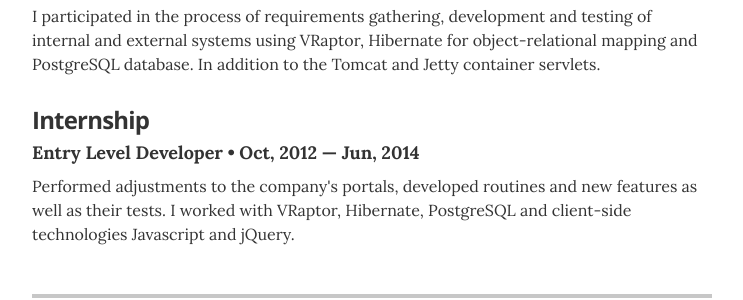
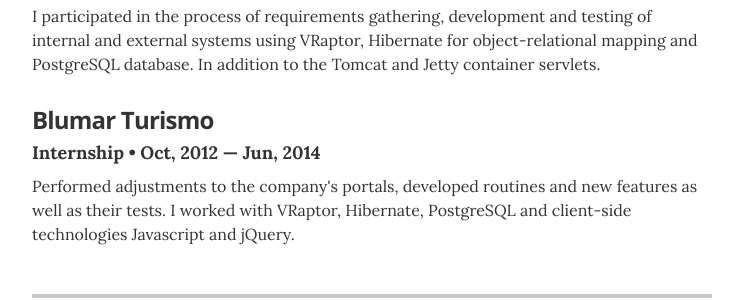
Before and after one commit to pedrobezerradev/pedrobezerradev.github.io, a Jekyll site: the page built from index.html, in a window 1280 px wide. Shown: the part 831-1131 px from the top of the page, without its empty margins (268-1011 px from the left). Built offline with Jekyll 4.4.1, drawn with Linux system fonts in a browser that asks for light colours.

Commit message:
correção da sessão de experiencia

```diff
--- a/_data/experience.yml
+++ b/_data/experience.yml
@@ -12,7 +12,7 @@
   summary: I participated in the process of requirements gathering, development and testing of internal and external systems using VRaptor, Hibernate for object-relational mapping and PostgreSQL database. In addition to the Tomcat and Jetty container servlets.
 
 # Internship
-- company: Internship
-  position: Entry Level Developer
+- company: Blumar Turismo
+  position: Internship
   duration:  Oct, 2012 &mdash; Jun, 2014
   summary: Performed adjustments to the company's portals, developed routines and new features as well as their tests. I worked with VRaptor, Hibernate, PostgreSQL and client-side technologies Javascript and jQuery.
```
